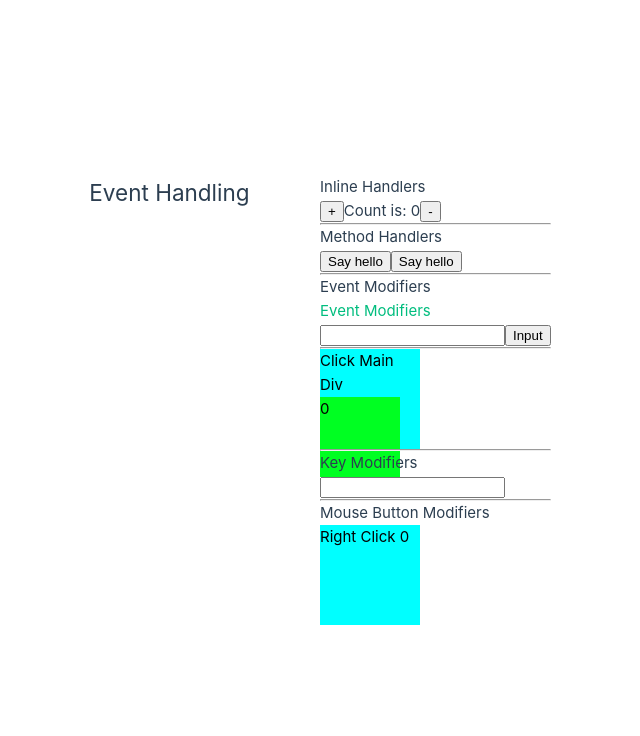
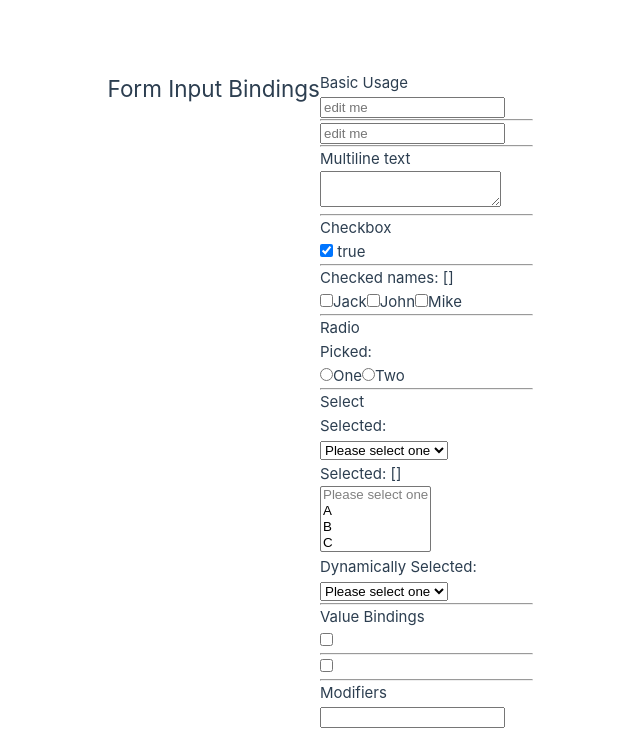
Before and after one commit to spysabbir/vuejs-practice-office_v2, a Vue app: page / in a window 1280 px wide. Shown: the top 736 px of the page, without its empty margins (320-960 px from the left). Built offline with nearby package versions, Linux system fonts and the light colour scheme.

Commit message:
Form Input Bindings

```diff
--- a/src/App.vue
+++ b/src/App.vue
@@ -3,7 +3,8 @@
 // import ClassAndStyleBindings from './components/ClassAndStyleBindings.vue'
 // import ConditionalRendering from './components/ConditionalRendering.vue'
 // import ListRendering from './components/ListRendering.vue'
-import EventHandling from './components/EventHandling.vue'
+// import EventHandling from './components/EventHandling.vue'
+import FormInputBindings from './components/FormInputBindings.vue'
 </script>
 
 <template>
@@ -12,7 +13,8 @@ import EventHandling from './components/EventHandling.vue'
     <!-- <h2>Class and Style Bindings</h2> -->
     <!-- <h2>Conditional Rendering</h2> -->
     <!-- <h2>List Rendering</h2> -->
-    <h2>Event Handling</h2>
+    <!-- <h2>Event Handling</h2> -->
+    <h2>Form Input Bindings</h2>
   </header>
 
   <main>
@@ -20,7 +22,8 @@ import EventHandling from './components/EventHandling.vue'
     <!-- <ClassAndStyleBindings /> -->
     <!-- <ConditionalRendering /> -->
     <!-- <ListRendering /> -->
-    <EventHandling />
+    <!-- <EventHandling /> -->
+    <FormInputBindings />
   </main>
 </template>
 
--- /dev/null
+++ b/src/components/FormInputBindings.vue
@@ -0,0 +1,118 @@
+<script>
+export default {
+  data() {
+    return {
+        text : '',
+        message: '',
+        multilineText: '',
+        checkbox: true,
+        checkedNames: [],
+        picked: '',
+        selected: '',
+        multipleSelected: [],
+        options: [
+            { text: 'One', value: 'A' },
+            { text: 'Two', value: 'B' },
+            { text: 'Three', value: 'C' }
+        ],
+        dynamicallySelected: '',
+        toggle: '',
+        dynamicTrueValue: 'Checked',
+        dynamicFalseValue: 'Notchecked',
+        dynamictoggle: '',
+        age: '',
+    };
+  },
+  methods: {
+
+  }
+};
+</script>
+
+<template>
+
+    <h4>Basic Usage</h4>
+    <input :value="text" @input="event => text = event.target.value" placeholder="edit me">
+    <span>{{ text }}</span>
+    <hr>
+    <input v-model="message" placeholder="edit me" />
+    <span>{{ message }}</span>
+
+    <hr>
+    <h4>Multiline text</h4>
+    <textarea v-model="multilineText"></textarea>
+    <p style="white-space: pre-line;">{{ multilineText }}</p>
+
+    <hr>
+    <h4>Checkbox</h4>
+    <input type="checkbox" v-model="checkbox">
+    <span></span>
+    {{ checkbox }}
+
+    <hr>
+    <div>Checked names: {{ checkedNames }}</div>
+    <input type="checkbox" id="jack" value="Jack" v-model="checkedNames">
+    <label for="jack">Jack</label>
+
+    <input type="checkbox" id="john" value="John" v-model="checkedNames">
+    <label for="john">John</label>
+
+    <input type="checkbox" id="mike" value="Mike" v-model="checkedNames">
+    <label for="mike">Mike</label>
+
+    <hr>
+    <h4>Radio</h4>
+    <div>Picked: {{ picked }}</div>
+
+    <input type="radio" id="one" value="One" v-model="picked" />
+    <label for="one">One</label>
+
+    <input type="radio" id="two" value="Two" v-model="picked" />
+    <label for="two">Two</label>
+
+    <hr>
+    <h4>Select</h4>
+    <div> Selected: {{ selected }}</div>
+    <select v-model="selected">
+        <option disabled value="">Please select one</option>
+        <option>A</option>
+        <option>B</option>
+        <option>C</option>
+    </select>
+
+    <div> Selected: {{ multipleSelected }}</div>
+    <select v-model="multipleSelected" multiple>
+        <option disabled value="">Please select one</option>
+        <option>A</option>
+        <option>B</option>
+        <option>C</option>
+    </select>
+
+    <div>Dynamically Selected: {{ dynamicallySelected }}</div>
+    <select v-model="dynamicallySelected">
+        <option disabled value="">Please select one</option>
+        <option v-for="option in options" :value="option.value" :key="option.value">{{ option.text }}</option>
+    </select>
+
+    <hr>
+    <h4>Value Bindings</h4>
+    <input type="checkbox" v-model="toggle" true-value="yes" false-value="no" />
+    <span>{{ toggle }}</span>
+    <hr>
+    <input type="checkbox" v-model="dynamictoggle" :true-value="dynamicTrueValue" :false-value="dynamicFalseValue" />
+    <span>{{ dynamictoggle }}</span>
+
+    <hr>
+    <h4>Modifiers</h4>
+    <input v-model.number="age" />
+    <span>{{ age }}</span>
+
+
+
+
+
+</template>
+
+<style scoped>
+
+</style>
```
